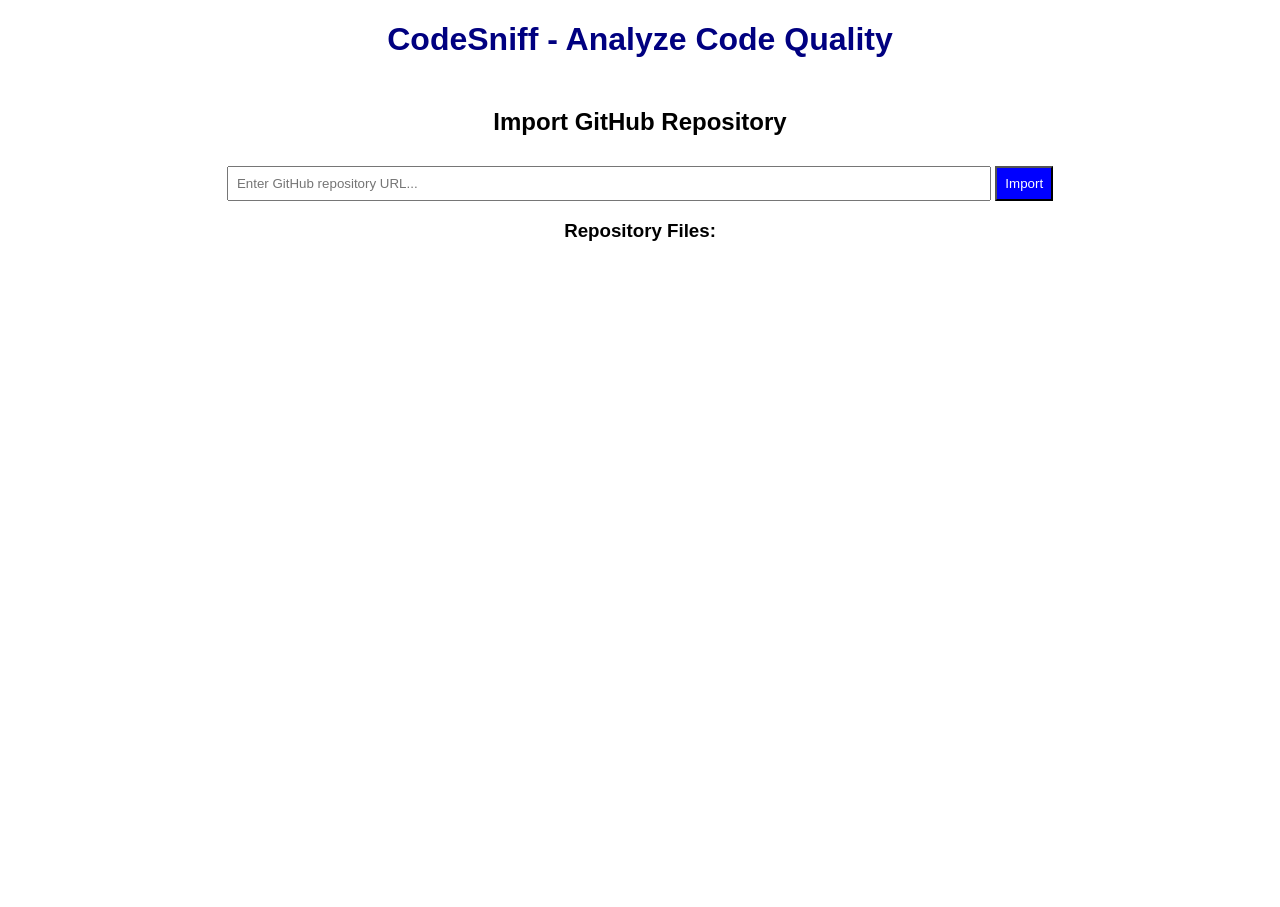
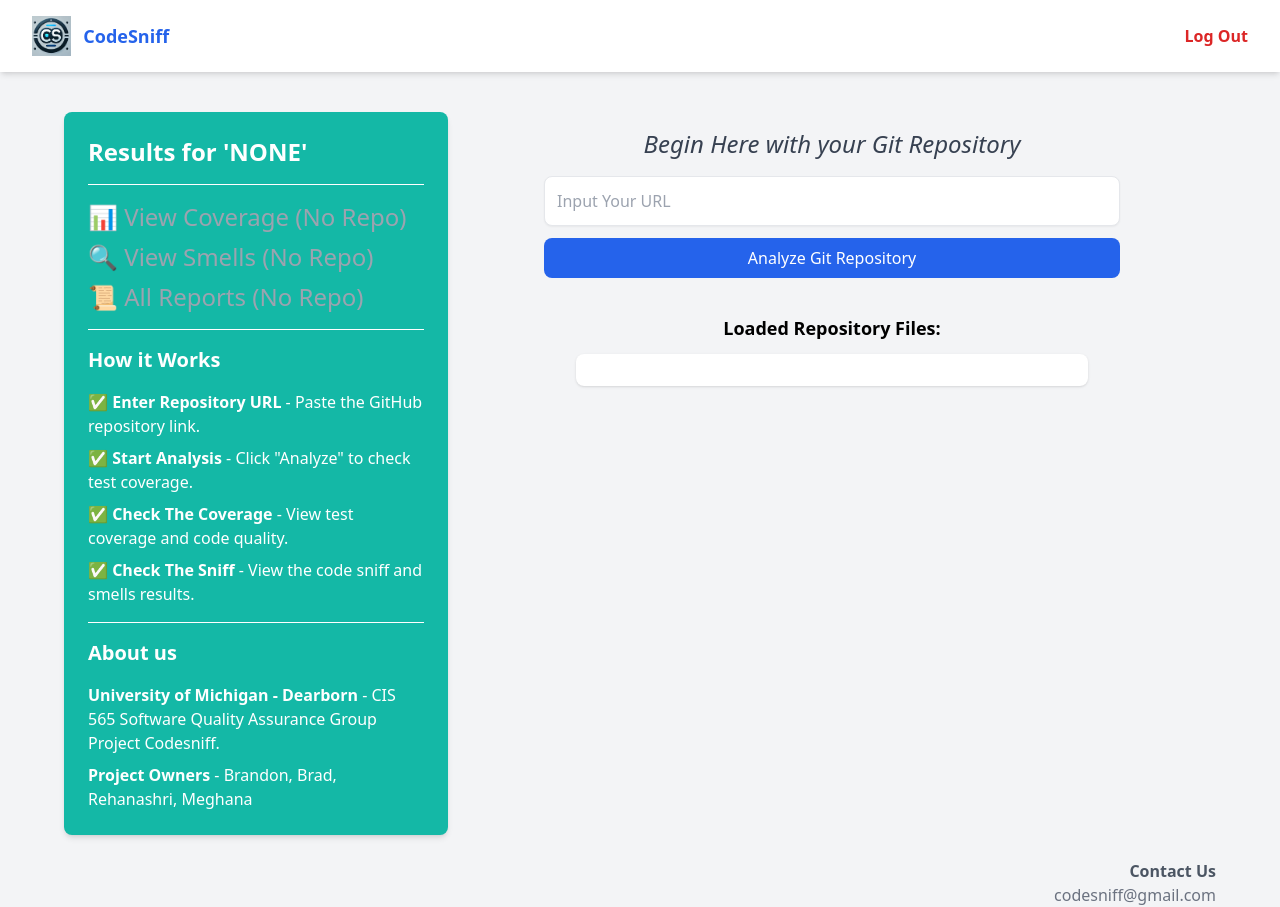
Before and after one commit to btbyard/CodeSniff, a Django app: template GitHubRepos/templates/home.html in a window 1280 px wide. Before the commit the page ends 241 px from the top, so only its background shows below. Run offline with Django 5.2, Linux system fonts and the light colour scheme; the template is opened without the code that fills it, so the values that code supplies are empty; some libraries are stand-ins or nearby versions.

Commit message:
Updates to Home Page and Routing for other pages

```diff
--- a/GitHubRepos/templates/home.html
+++ b/GitHubRepos/templates/home.html
@@ -1,53 +1,93 @@
+{% include 'navbar.html' %}
+
 <!DOCTYPE html>
 <html lang="en">
 <head>
     <meta charset="UTF-8">
     <meta name="viewport" content="width=device-width, initial-scale=1.0">
-    <title>CodeSniff - Import GitHub Repository</title>
-    <style>
-        body { font-family: Arial, sans-serif; text-align: center; margin: 20px; }
-        input { padding: 8px; width: 60%; margin-top: 10px; }
-        button { padding: 8px; background: blue; color: white; cursor: pointer; }
-        .error { color: red; }
+    <title>CodeSniff - Analyze Code Quality</title>
+    <script src="https://cdn.tailwindcss.com"></script>
+</head>
+<body class="bg-gray-100 flex flex-col items-center">
 
-        /* Modal Styling */
-        .modal { display: none; position: fixed; top: 50%; left: 50%; transform: translate(-50%, -50%);
-                 width: 70%; max-height: 80vh; overflow-y: auto; background: white; padding: 20px; border-radius: 8px;
-                 box-shadow: 0px 0px 10px rgba(0, 0, 0, 0.3); z-index: 1000; }
-        .modal-header { display: flex; justify-content: space-between; align-items: center; }
-        .close-btn { cursor: pointer; font-size: 20px; font-weight: bold; }
-        .modal-content { white-space: pre-wrap; text-align: left; background: #f4f4f4; padding: 10px; border-radius: 5px; }
-        .overlay { display: none; position: fixed; top: 0; left: 0; width: 100%; height: 100%; background: rgba(0, 0, 0, 0.5); z-index: 999; }
-    </style>
-</head>
-<body>
+    <div class="flex w-full max-w-6xl mt-10">
+        <!-- Sidebar Section -->
+        <div class="w-1/3 bg-teal-500 p-6 rounded-lg shadow-md text-white">
+            <!-- Dynamic Results Header -->
+            <h2 class="text-2xl font-bold" id="repoTitle">Results for '<span id="repoName">NONE</span>'</h2>
+            <hr class="border-white my-4">
 
-    <h1 style="color: navy;">CodeSniff - Analyze Code Quality</h1>
-    <h2><br>Import GitHub Repository</h2>
+            <!-- Sidebar Navigation Links -->
+            <nav class="flex flex-col space-y-2 text-2xl">
+                <a id="viewCoverage" href="#" class="text-gray-400 pointer-events-none">📊 View Coverage (No Repo)</a>
+                <a id="viewSmells" href="#" class="text-gray-400 pointer-events-none">🔍 View Smells (No Repo)</a>
+                <a id="allReports" href="#" class="text-gray-400 pointer-events-none">📜 All Reports (No Repo)</a>
+            </nav>
 
-    <input type="text" id="repoInput" placeholder="Enter GitHub repository URL...">
-    <button onclick="fetchRepo()">Import</button>
+            <hr class="border-white my-4">
 
-    <p class="error" id="errorMessage"></p>
+            <h3 class="text-xl font-semibold">How it Works</h3>
+            <ul class="mt-4 space-y-2">
+                <li>✅ <strong>Enter Repository URL</strong> - Paste the GitHub repository link.</li>
+                <li>✅ <strong>Start Analysis</strong> - Click "Analyze" to check test coverage.</li>
+                <li>✅ <strong>Check The Coverage</strong> - View test coverage and code quality.</li>
+                <li>✅ <strong>Check The Sniff</strong> - View the code sniff and smells results.</li>
+            </ul>
 
-    <h3>Repository Files:</h3>
-    <ul id="repoContents"></ul>
+            <hr class="border-white my-4">
+
+            <h3 class="text-xl font-semibold">About us</h3>
+            <ul class="mt-4 space-y-2">
+                <li><strong>University of Michigan - Dearborn</strong> - CIS 565 Software Quality Assurance Group Project Codesniff.</li>
+                <li><strong>Project Owners</strong> - Brandon, Brad, Rehanashri, Meghana</li>
+            </ul>
+
+        </div>
+
+        <!-- Main Content Section -->
+        <div class="w-2/3 flex flex-col items-center">
+            <h2 class="text-2xl italic text-gray-700 mt-4">Begin Here with your Git Repository</h2>
+
+            <div class="mt-4 w-3/4">
+                <input type="text" id="repoInput" class="w-full p-3 border rounded-lg shadow-sm focus:ring-2 focus:ring-blue-500" placeholder="Input Your URL">
+                <button class="w-full mt-3 bg-blue-600 text-white py-2 rounded-lg hover:bg-blue-700" onclick="fetchRepo()">Analyze Git Repository</button>
+            </div>
+
+            <p id="errorMessage" class="text-red-600 mt-3"></p>
+
+            <h3 class="text-lg font-semibold mt-6">Loaded Repository Files:</h3>
+            <ul id="repoContents" class="mt-3 w-full max-w-lg bg-white shadow rounded-lg p-4"></ul>
+        </div>
+    </div>
+
+    <div class="mt-6 flex justify-end w-full max-w-6xl">
+        <div class="text-right">
+            <p class="text-gray-600 font-bold">Contact Us</p>
+            <p class="text-gray-500">codesniff@gmail.com</p>
+        </div>
+    </div>
+
 
     <!-- Modal for Viewing File Content -->
-    <div class="overlay" id="overlay"></div>
-    <div class="modal" id="fileModal">
-        <div class="modal-header">
-            <h2 id="modalTitle">File Content</h2>
-            <span class="close-btn" onclick="closeModal()">×</span>
+    <div id="overlay" class="hidden fixed inset-0 bg-black bg-opacity-50"></div>
+    <div id="fileModal" class="hidden fixed inset-0 flex items-center justify-center">
+        <div class="bg-white w-4/5 max-w-3xl rounded-lg shadow-lg p-6">
+            <div class="flex justify-between items-center border-b pb-2">
+                <h2 id="modalTitle" class="text-xl font-semibold">File Content</h2>
+                <button class="text-red-500 text-2xl font-bold" onclick="closeModal()">&times;</button>
+            </div>
+            <pre id="fileContent" class="bg-gray-100 p-4 mt-4 rounded-lg overflow-auto max-h-96"></pre>
         </div>
-        <pre class="modal-content" id="fileContent"></pre>
     </div>
 
     <script>
+
+        // Function to fetch the repository contents from GitHub
         function fetchRepo(repoUrl = null) {
             let inputRepoUrl = document.getElementById("repoInput").value;
             let errorMessage = document.getElementById("errorMessage");
             let repoContents = document.getElementById("repoContents");
+            let repoNameElement = document.getElementById("repoName");
 
             errorMessage.textContent = "";
             repoContents.innerHTML = "";
@@ -55,9 +95,46 @@
             if (!repoUrl) {
                 if (!inputRepoUrl.trim()) {
                     errorMessage.textContent = "Please enter a valid GitHub URL.";
+                    repoNameElement.textContent = "NONE";
                     return;
                 }
                 repoUrl = inputRepoUrl;
+            }
+
+            // Extract repository name
+            let repoName = extractRepoName(repoUrl);
+            if (!repoName) {
+                errorMessage.textContent = "Invalid GitHub URL format.";
+                repoNameElement.textContent = "NONE";
+                return;
+            }
+
+            // ✅ Update the sidebar repo name
+            repoNameElement.textContent = repoName;
+
+            // ✅ Update Sidebar Links Dynamically
+            let viewCoverageLink = document.getElementById("viewCoverage");
+            let viewSmellsLink = document.getElementById("viewSmells");
+            let allReportsLink = document.getElementById("allReports");
+
+            if (viewCoverageLink && viewSmellsLink && allReportsLink) {
+                viewCoverageLink.href = `/coverage/${repoName}/`;
+                viewSmellsLink.href = `/smells/${repoName}/`;
+                allReportsLink.href = `/reports/${repoName}/`;
+
+                // Make links active and clickable
+                viewCoverageLink.classList.remove("text-gray-400", "pointer-events-none");
+                viewSmellsLink.classList.remove("text-gray-400", "pointer-events-none");
+                allReportsLink.classList.remove("text-gray-400", "pointer-events-none");
+
+                viewCoverageLink.classList.add("text-white", "hover:underline");
+                viewSmellsLink.classList.add("text-white", "hover:underline");
+                allReportsLink.classList.add("text-white", "hover:underline");
+
+                // ✅ Remove "No Repo" from text
+                viewCoverageLink.textContent = "📊 View Coverage";
+                viewSmellsLink.textContent = "🔍 View Smells";
+                allReportsLink.textContent = "📜 All Reports";
             }
 
             fetch(`/fetch-github/?repo_url=${encodeURIComponent(repoUrl)}`)
@@ -65,20 +142,20 @@
                 .then(data => {
                     if (data.error) {
                         errorMessage.textContent = data.error;
+                        repoNameElement.textContent = "NONE";
                         return;
                     }
 
                     data.forEach(item => {
                         let li = document.createElement("li");
+                        li.className = "flex justify-between items-center bg-gray-200 p-2 mt-2 rounded-lg";
 
                         if (item.type === "file") {
-                            // File - Show view button
                             li.innerHTML = `📄 ${item.name}
-                                <button onclick="fetchFileContent('${item.download_url}', '${item.name}')">View File</button>`;
+                                <button class='bg-blue-500 text-white px-3 py-1 rounded-lg hover:bg-blue-600' onclick="fetchFileContent('${item.download_url}', '${item.name}')">View</button>`;
                         } else if (item.type === "dir") {
-                            // Directory - Allow clicking to load its contents
                             li.innerHTML = `📂 <strong>${item.name}</strong>
-                                <button onclick="fetchRepo('${item.url}')">Open Folder</button>`;
+                                <button class='bg-green-500 text-white px-3 py-1 rounded-lg hover:bg-green-600' onclick="fetchRepo('${item.url}')">Open</button>`;
                         }
 
                         repoContents.appendChild(li);
@@ -86,7 +163,18 @@
                 })
                 .catch(error => {
                     errorMessage.textContent = "Error fetching repository.";
+                    repoNameElement.textContent = "NONE";
                 });
+        }
+
+        // Helper function to extract the repository name from the URL
+        function extractRepoName(url) {
+            try {
+                let match = url.match(/github\.com\/([^\/]+)\/([^\/]+)/);
+                return match ? match[2] : null;  // Only return the repo name, ignore the owner
+            } catch (error) {
+                return null;
+            }
         }
 
 
@@ -101,8 +189,8 @@
 
                     document.getElementById("modalTitle").textContent = fileName;
                     document.getElementById("fileContent").textContent = data.content;
-                    document.getElementById("fileModal").style.display = "block";
-                    document.getElementById("overlay").style.display = "block";
+                    document.getElementById("fileModal").classList.remove("hidden");
+                    document.getElementById("overlay").classList.remove("hidden");
                 })
                 .catch(error => {
                     alert("Error fetching file content.");
@@ -110,8 +198,8 @@
         }
 
         function closeModal() {
-            document.getElementById("fileModal").style.display = "none";
-            document.getElementById("overlay").style.display = "none";
+            document.getElementById("fileModal").classList.add("hidden");
+            document.getElementById("overlay").classList.add("hidden");
         }
     </script>
 
--- /dev/null
+++ b/GitHubRepos/templates/navbar.html
@@ -0,0 +1,32 @@
+<nav class="bg-white shadow-md py-4 px-8 w-full flex justify-between items-center">
+    <!-- Clickable Logo & Text -->
+    <a href="/" class="flex items-center space-x-3">
+        <img src="/static/images/CodeSniffLogo.png" alt="CodeSniff Logo" class="h-10 w-auto">
+        <span class="text-lg font-bold text-blue-600 hover:underline">CodeSniff</span>
+    </a>
+
+    <!-- Top Bar Navigation Links -->
+    <div class="flex space-x-6">
+        <!-- We are using sidebar links for now -->
+    </div>
+
+    <!-- Logout Button -->
+    <button onclick="logoutUser()" class="text-red-600 font-semibold hover:text-red-800">Log Out</button>
+</nav>
+
+<script>
+    function logoutUser() {
+        fetch('/logout', { method: 'POST', credentials: 'include' })
+            .then(response => {
+                if (response.ok) {
+                    window.location.href = "/login"; // Redirect to login page
+                } else {
+                    alert("Logout failed. Please try again.");
+                }
+            })
+            .catch(error => {
+                console.error("Logout error:", error);
+                alert("An error occurred while logging out.");
+            });
+    }
+</script>
--- a/GitHubRepos/urls.py
+++ b/GitHubRepos/urls.py
@@ -10,4 +10,7 @@
     path('login/', views.login_view, name='login'),  # Login page view
     path('fetch-github/', fetch_github_repo, name='fetch_github'),  # Fetch GitHub Repo API
     path('fetch-file/', fetch_file_contents, name='fetch_file'),  # New endpoint for file contents
+    path('coverage/<str:repo_name>/', views.view_coverage, name='view_coverage'), # View coverage page
+    path('smells/<str:repo_name>/', views.view_smells, name='view_smells'), # View smells page
+    path('reports/<str:repo_name>/', views.all_reports, name='all_reports'), # View all reports page
 ]
```
Also changed, not shown: GitHubRepos/templates/coverage.html (added, +21 -0 lines), GitHubRepos/templates/reports.html (added, +21 -0 lines), GitHubRepos/templates/smells.html (added, +21 -0 lines), GitHubRepos/views.py (+39 -5 lines), theme/static/images/codeSniffLogo.png (added).
